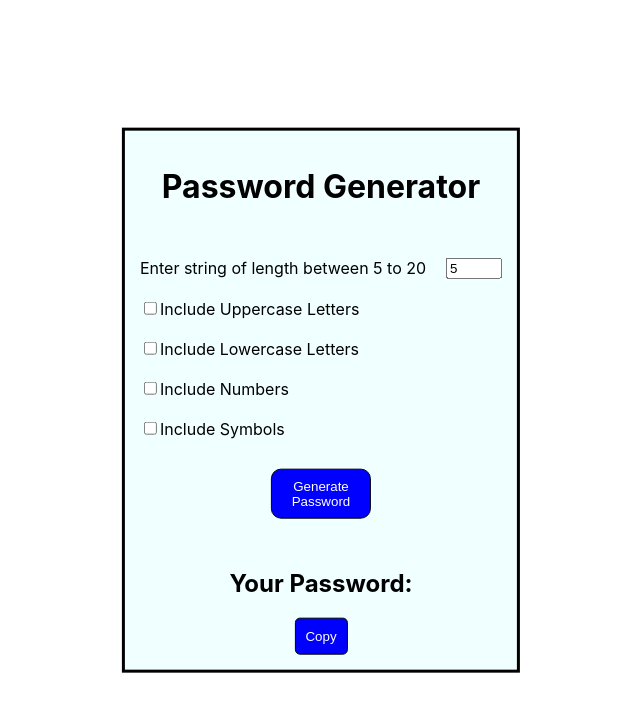
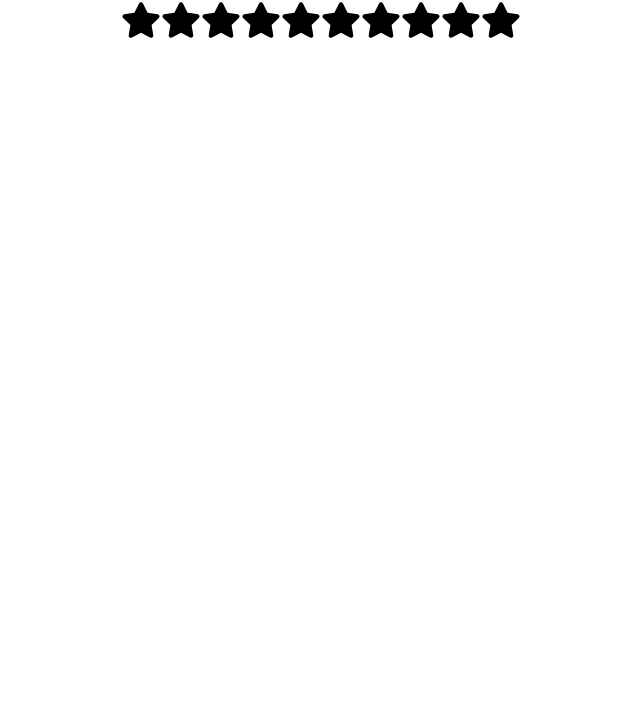
Before and after one commit to sivaramanand/React-Daily-Practice, a React (Create React App) app in the folder react-daily-problems/: page / in a window 1280 px wide. Shown: the top 712 px of the page, without its empty margins (319-959 px from the left). Built offline with nearby package versions, Linux system fonts and the light colour scheme.

Commit message:
4. star rating

```diff
--- a/react-daily-problems/package.json
+++ b/react-daily-problems/package.json
@@ -8,6 +8,7 @@
     "@testing-library/user-event": "^13.5.0",
     "react": "^18.2.0",
     "react-dom": "^18.2.0",
+    "react-icons": "^5.2.1",
     "react-scripts": "5.0.1",
     "react-toastify": "^10.0.5",
     "web-vitals": "^2.1.4"
--- a/react-daily-problems/src/App.js
+++ b/react-daily-problems/src/App.js
@@ -3,11 +3,11 @@ import "./App.css";
 import Accordian from "./Components/1.Accordian/lndex";
 import PasswordGeneratoe from "./Components/2.Password Generator";
 import ConditionalDropDowns from "./Components/3.Conditional Dropdowns";
+import StarRating from "./Components/4.Star Rating/Index";
 function App() {
   return (
     <div className="App">
-
-      <PasswordGeneratoe/>
+      <StarRating noOfStars={10}/>
     </div>
   );
 }
--- /dev/null
+++ b/react-daily-problems/src/Components/4.Star Rating/Index.js
@@ -0,0 +1,38 @@
+import React, { useState } from "react";
+import { FaStar } from "react-icons/fa";
+import "./style.css"
+const StarRating = ({ noOfStars }) => {
+    const [rating, setRating] = useState(0);
+    const [hover, setHover] = useState(null);
+
+    function handleClick(getCurrentIndex) {
+      setRating(getCurrentIndex + 1);
+    }
+
+    function handleMouseEnter(getCurrentIndex) {
+      setHover(getCurrentIndex + 1);
+    }
+
+    function handleMouseLeave() {
+      setHover(null);
+    }
+
+    return (
+      <div className="star-rating">
+        {[...Array(noOfStars)].map((_, index) => {
+          return (
+            <FaStar
+              key={index}
+              className={index < (hover || rating) ? "active" : ""}
+              onClick={() => handleClick(index)}
+              onMouseEnter={() => handleMouseEnter(index)}
+              onMouseLeave={handleMouseLeave}
+              size={40}
+            />
+          );
+        })}
+      </div>
+    );
+};
+
+export default StarRating;
--- /dev/null
+++ b/react-daily-problems/src/Components/4.Star Rating/style.css
@@ -0,0 +1,12 @@
+.star-rating .active {
+    color: yellow;
+  }
+
+  .star-rating {
+    display: flex;
+    justify-content: center;
+  }
+
+  .star-rating .fa-star {
+    cursor: pointer;
+  }
```
Also changed, not shown: 1 other file (tests, documents, lock files or other folders).
